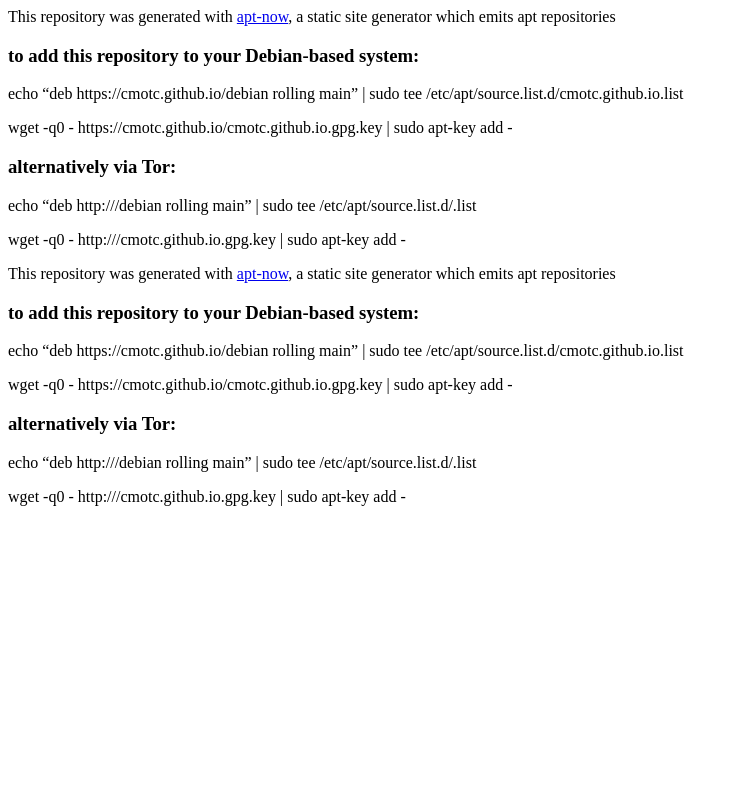
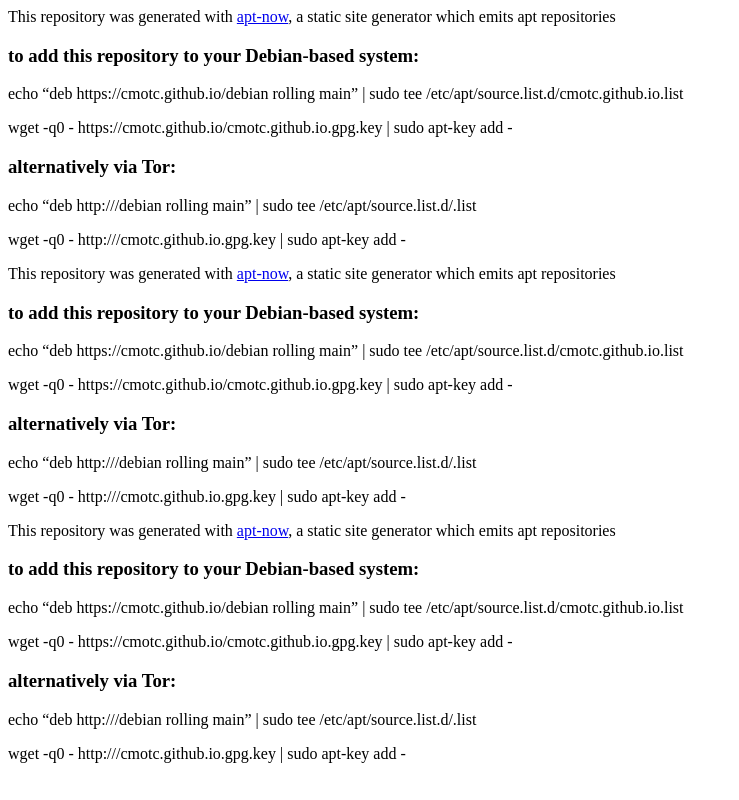
Before and after one commit to cmotc/nightly-env, a plain HTML site: page index.html in a window 1280 px wide. Shown: the whole page, without its empty margins (0-739 px from the left). Drawn offline with Linux system fonts and the light colour scheme.

Commit message:
Repository update:  date

```diff
--- a/index.html
+++ b/index.html
@@ -48,3 +48,28 @@ generator which emits apt repositories</p>
 
 
 </html>
+
+
+<div id="footer">
+
+
+<p>This repository was generated with <a href="https://cmotc.github.io/apt-now">apt-now</a>, a static site
+generator which emits apt repositories</p>
+
+<h3>to add this repository to your Debian-based system:</h3>
+
+<p>echo &ldquo;deb https://cmotc.github.io/debian rolling main&rdquo; | sudo tee /etc/apt/source.list.d/cmotc.github.io.list</p>
+
+<p>wget -q0 - https://cmotc.github.io/cmotc.github.io.gpg.key | sudo apt-key add -</p>
+
+<h3>alternatively via Tor:</h3>
+
+<p>echo &ldquo;deb http:///debian rolling main&rdquo; | sudo tee /etc/apt/source.list.d/.list</p>
+
+<p>wget -q0 - http:///cmotc.github.io.gpg.key | sudo apt-key add -</p>
+
+
+</div>
+
+
+</html>
```
